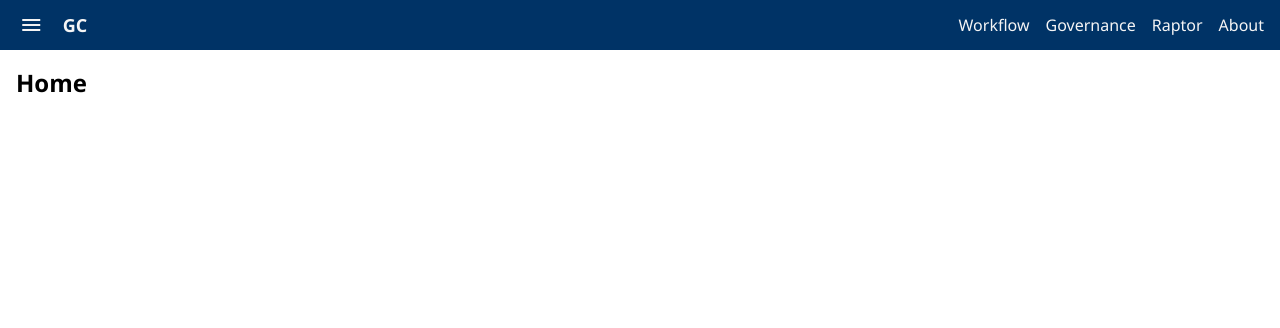
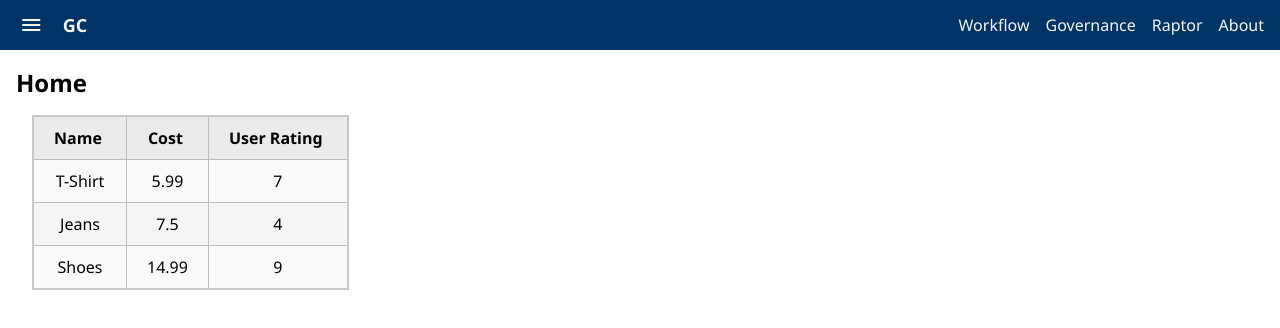
Before and after one commit to ines-ltd/grand-central, a Vue app in the folder client/: page / in a window 1280 px wide. Shown: the top 328 px of the page. Built offline with nearby package versions, Linux system fonts and the light colour scheme.

Commit message:
adds sortable table component

```diff
--- a/client/src/App.vue
+++ b/client/src/App.vue
@@ -81,7 +81,7 @@ article {
 }
 
 .material-icons {
-  padding-top: 3px;
+  font-size: 24px;
 }
 
 .menu-btn {
--- /dev/null
+++ b/client/src/components/Table.vue
@@ -0,0 +1,137 @@
+<script setup>
+import { reactive, computed } from 'vue'
+
+
+const sort = reactive({
+  key: null,
+  asc: 0
+})
+
+const headers = {
+  price: 'Cost',
+  rating: 'User Rating'
+}
+
+const data = [
+  {
+    name: 'T-Shirt',
+    price: 5.99,
+    rating: 7
+  },
+  {
+    name: 'Jeans',
+    price: 7.50,
+    rating: 4
+  },
+  {
+    name: 'Shoes',
+    price: 14.99,
+    rating: 9
+  }
+]
+
+const sortedData = computed(() => {
+
+  if (sort.asc === 0) return data
+
+  return [...data].sort((a,b) => {
+    console.log(a, b)
+    return a[sort.key] > b[sort.key]
+    ? sort.asc
+    : b[sort.key] > a[sort.key] ? -sort.asc : 0
+  })
+
+})
+
+function sortByKey (key) {
+
+  console.log('click!')
+
+  if (key === sort.key) {
+    sort.asc = ((sort.asc + 2) % 3) - 1
+  } else {
+    sort.key = key
+    sort.asc = 1
+  }
+}
+
+function headerText (key) {
+
+  const titleCase = headers[key] || key
+    .split(' ')
+    .map(word => word.charAt(0).toUpperCase() + word.slice(1))
+    .join(' ')
+
+  let arrow = ''
+
+  if (sort.key === key && sort.asc !== 0) {
+    arrow = 'arrow_' + (sort.asc > 0 ? 'up' : 'down') + 'ward'
+  }
+
+  return `
+    <span class="header-text">
+      ${titleCase}
+      <span class="material-icons">${arrow}</span>
+    </span>`
+
+}
+
+</script>
+
+<template>
+  <table>
+    <tr>
+      <th
+        v-for="(_val, key) in sortedData[0]"
+        :key="key"
+        v-html="headerText(key)"
+        @click="sortByKey(key)"
+      />
+    </tr>
+    <tr
+      v-for="(item,i) in sortedData"
+      :key="`row-${i}`"
+    >
+      <td
+        v-for="(val, key) in item"
+        :key="`cell-${key}-${i}`"
+        v-html="val"
+      />
+    </tr>
+  </table>
+</template>
+
+<style scoped>
+table {
+  margin: 1em;
+  border-collapse: collapse;
+  border: 2px solid rgb(200,200,200);
+}
+
+td, th {
+  border: 1px solid rgb(190,190,190);
+  padding: 10px 20px;
+}
+
+th {
+  background-color: rgb(235,235,235);
+  cursor: pointer;
+}
+
+td {
+  text-align: center;
+}
+
+tr:nth-child(even) td {
+  background-color: rgb(250,250,250);
+}
+
+tr:nth-child(odd) td {
+  background-color: rgb(245,245,245);
+}
+
+caption {
+  padding: 10px;
+}
+
+</style>
--- a/client/src/pages/Home.vue
+++ b/client/src/pages/Home.vue
@@ -1,3 +1,8 @@
+<script setup>
+import Table from '../components/Table.vue'
+</script>
+
 <template>
   <h1>Home</h1>
+  <Table></Table>
 </template>
--- a/client/src/style.css
+++ b/client/src/style.css
@@ -21,3 +21,8 @@ h1 {
   padding: 0;
   margin: 0;
 }
+
+.material-icons {
+  font-size: inherit;
+  vertical-align: middle;
+}
```
